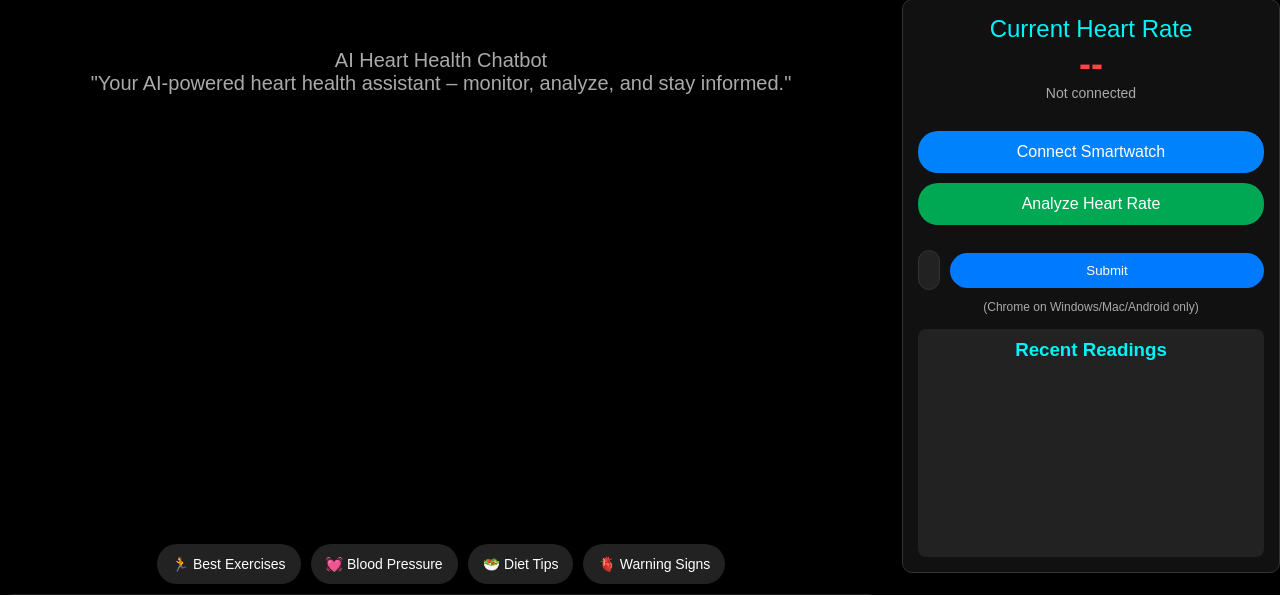
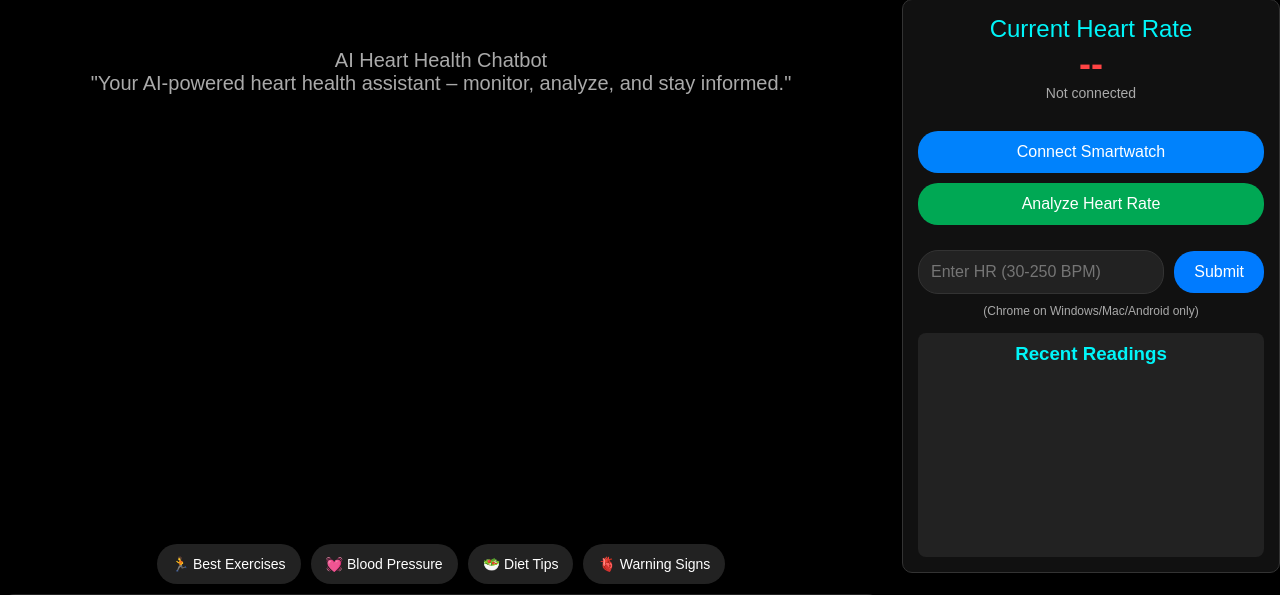
Before and after one commit to 123harsh-bit/ECHO-AI, a Flask app: page / in a window 1280 px wide. Shown: the part 91-686 px from the top of the page. Run offline with Flask 3, Linux system fonts and the light colour scheme; the visitor is signed in with stand-in values (Sample User, id 1); tables that the repository leaves empty hold one stand-in row (values such as "Sample post").

Commit message:
Update index.html

```diff
--- a/templates/index.html
+++ b/templates/index.html
@@ -343,26 +343,40 @@
     gap: 10px;
     margin-top: 10px;
     align-items: center;
+    width: 100%;
 }
 
 #manual-hr {
-            width: 100%;
-            padding: 10px;
+    flex-grow: 1;
+    padding: 12px;
     border-radius: 20px;
     border: 1px solid #333;
     background: #222;
     color: white;
-            text-align: center;
+    font-size: 16px;
+    outline: none;
+    transition: border-color 0.3s;
+}
+
+#manual-hr:focus {
+    border-color: #00f5f9;
+    box-shadow: 0 0 0 2px rgba(0, 245, 249, 0.2);
 }
 
 #submit-hr {
-            padding: 10px 15px;
+    padding: 12px 20px;
     background: #007bff;
     color: white;
     border: none;
     border-radius: 20px;
     cursor: pointer;
-            width: 100%;
+    font-size: 16px;
+    transition: background 0.3s;
+    white-space: nowrap;
+}
+
+#submit-hr:hover {
+    background: #0056b3;
 }
 
         .bluetooth-note {
@@ -505,7 +519,7 @@
                 </div>
 
                 <div class="manual-hr-input">
-                    <input type="number" id="manual-hr" placeholder="Enter HR (BPM)" min="30" max="200">
+    <input type="number" id="manual-hr" placeholder="Enter HR (30-250 BPM)" min="30" max="250">
     <button id="submit-hr">Submit</button>
                 </div>
 
```
Lines whose indentation alone changed are shown as unchanged.
